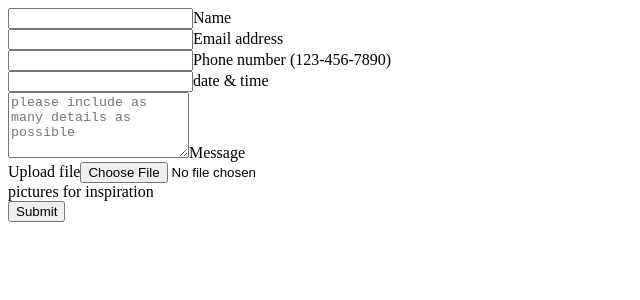
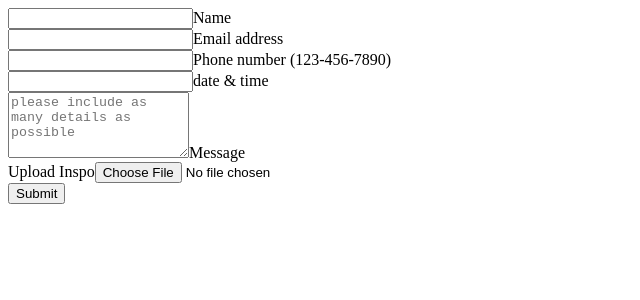
Before and after one commit to felixlaii/nextjs-shop, a Next.js app: page /contact in a window 1280 px wide. Shown: the top 300 px of the page, without its empty margins (0-640 px from the left). Built offline with nearby package versions, Linux system fonts and the light colour scheme.

Commit message:
edited file acceptance

```diff
--- a/src/pages/contact.tsx
+++ b/src/pages/contact.tsx
@@ -1,10 +1,11 @@
 import React, { useEffect } from "react";
 import flatpickr from "flatpickr";
 import "flatpickr/dist/flatpickr.min.css";
+import { TextInput, Textarea, Label, FileInput, Button } from "flowbite-react";
 
 const Contact: React.FC = () => {
   useEffect(() => {
-    flatpickr("#pickup", {
+    flatpickr("#floating_date", {
       enableTime: true,
       dateFormat: "Y-m-d H:i",
     });
@@ -54,7 +55,7 @@ const Contact: React.FC = () => {
           <div className="relative z-0 w-full mb-5 group">
             <input
               type="tel"
-              pattern="[0-9]{3}-[0-9]{3}-[0-9]{4}"
+              pattern="[0-9]{3}[0-9]{3}[0-9]{4}"
               name="floating_phone"
               id="floating_phone"
               className="block py-2.5 px-0 w-full text-sm text-gray-900 bg-transparent border-0 border-b-2 border-gray-300 appearance-none dark:text-white dark:border-gray-600 dark:focus:border-blue-500 focus:outline-none focus:ring-0 focus:border-blue-600 peer"
@@ -100,24 +101,27 @@ const Contact: React.FC = () => {
               Message
             </label>
           </div>
+          <div className="relative z-0 w-full mb-5 mt-10 group">
             <label
-            className="block mb-2 text-sm font-medium text-gray-900 dark:text-white"
-            htmlFor="user_avatar"
+              className="block mb-2 text-sm  peer-focus:font-medium text-gray-500 dark:text-white"
+              htmlFor="inspo"
             >
-            Upload file
+              Upload Inspo
             </label>
             <input
-            className="block w-full text-sm text-gray-900 border border-gray-300 rounded-lg cursor-pointer bg-gray-50 dark:text-gray-400 focus:outline-none dark:bg-gray-700 dark:border-gray-600 dark:placeholder-gray-400"
-            aria-describedby="user_avatar_help"
-            id="user_avatar"
+              className="block w-full text-sm text-gray-900 border border-gray-300 rounded-md cursor-pointer bg-pink-50 dark:text-gray-400 focus:outline-none dark:bg-gray-700 dark:border-gray-600 dark:placeholder-gray-400"
+              aria-describedby="inspo"
+              id="inspo"
               type="file"
+              accept="image/*"
             />
-          <div
+          </div>
+          {/* <div
             className="mt-1 text-sm text-gray-500 dark:text-gray-300"
-            id="user_avatar_help"
+            id="inspo"
           >
             pictures for inspiration
-          </div>
+          </div> */}
           <button
             type="submit"
             className="text-white bg-pink-300 hover:bg-blue-800 focus:ring-4 focus:outline-none focus:ring-blue-300 font-medium rounded-lg text-sm w-full sm:w-auto px-5 py-2.5 text-center dark:bg-blue-600 dark:hover:bg-blue-700 dark:focus:ring-blue-800"
```
Lines whose indentation alone changed are shown as unchanged.
